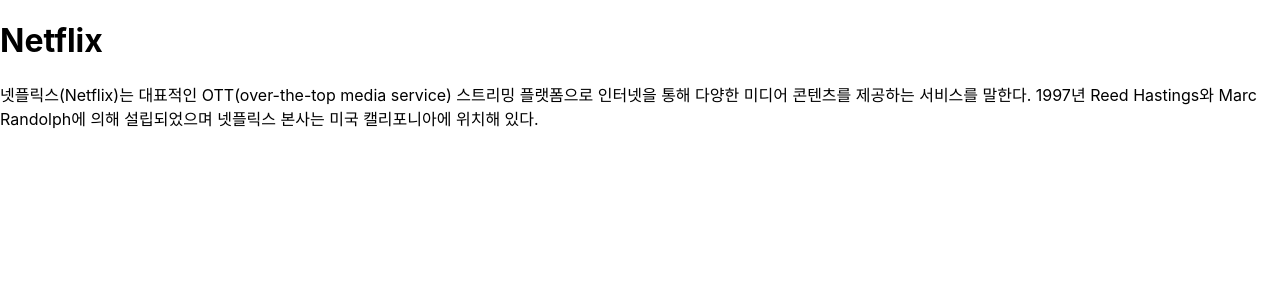
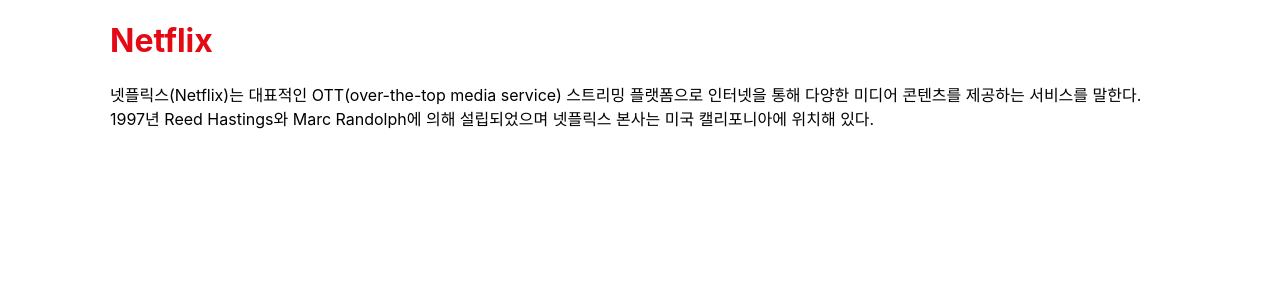
Before and after one commit to ye-yo/clone-youtube, a React (Create React App) app: page / in a window 1280 px wide. Shown: the top 300 px of the page. Built offline with nearby package versions, Linux system fonts and the light colour scheme.

Commit message:
Day3: Module CSS 적용

```diff
--- a/src/Title.js
+++ b/src/Title.js
@@ -1,9 +1,11 @@
+import styles from "./title.module.css";
 function Title() {
+    console.log(styles)
     return (
-        <div>
-            <h1>Netflix</h1>
-            <p>넷플릭스(Netflix)는 대표적인 OTT(over-the-top media service) 스트리밍 플랫폼으로 인터넷을 통해 다양한 미디어 콘텐츠를 제공하는 서비스를 말한다.
-            1997년 Reed Hastings와 Marc Randolph에 의해 설립되었으며 넷플릭스 본사는 미국 캘리포니아에 위치해 있다.
+        <div className={styles['title-box']}>
+            <h1 className={styles.red}>Netflix</h1>
+            <p className={styles.content}>넷플릭스(Netflix)는 대표적인 OTT(over-the-top media service) 스트리밍 플랫폼으로 인터넷을 통해 다양한 미디어 콘텐츠를 제공하는 서비스를 말한다.
+            <br></br>1997년 Reed Hastings와 Marc Randolph에 의해 설립되었으며 넷플릭스 본사는 미국 캘리포니아에 위치해 있다.
             </p>
         </div >
     );
--- /dev/null
+++ b/src/title.module.css
@@ -0,0 +1,13 @@
+.title-box{
+    max-width: 1060px;
+    width: 90%;
+    margin: 0 auto;
+}
+
+.content{
+    white-space: pre-line;
+}
+
+.red{
+    color: #e50914;
+}
```
